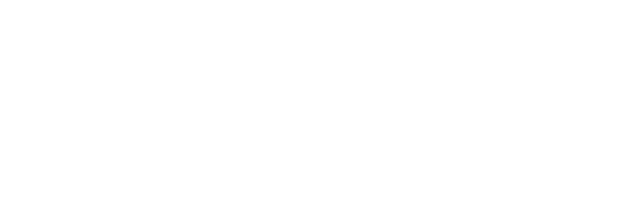
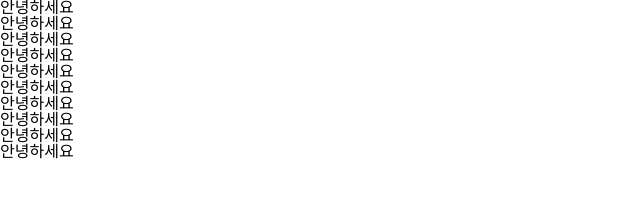
Before and after one commit to leetaeyu/signokOFC2, a plain HTML site: page index.html in a window 1280 px wide. Shown: the whole page, without its empty margins (0-640 px from the left). Drawn offline with Linux system fonts and the light colour scheme; files that its build step writes are made by us from their sources; files whose address does not match are found by name.

Commit message:
초기화

```diff
--- a/index.html
+++ b/index.html
@@ -4,13 +4,22 @@
     <meta charset="UTF-8">
     <meta http-equiv="X-UA-Compatible" content="IE=edge">
     <meta name="viewport" content="width=device-width, initial-scale=1.0">
-    <link rel="stylesheet" href="css/style.css">
+    <link rel="stylesheet" href="./statics/css/app.css">
     <script src="js/jquery-1.12.4.min.js"></script>
     <script src="js/common.js"></script>
     <script src="js/main.js"></script>
     <title>싸인오케이 | 프리미엄 전자계약</title>
 </head>
 <body>
-
+    <div>안녕하세요</div>
+    <div>안녕하세요</div>
+    <div>안녕하세요</div>
+    <div>안녕하세요</div>
+    <div>안녕하세요</div>
+    <div>안녕하세요</div>
+    <div>안녕하세요</div>
+    <div>안녕하세요</div>
+    <div>안녕하세요</div>
+    <div>안녕하세요</div>
 </body>
 </html>
--- a/statics/css/app.css
+++ b/statics/css/app.css
@@ -0,0 +1,8 @@
+@charset "UTF-8";
+
+@import url(./reset.css);
+@import url(./fonts.css);
+@import url(./base.css);
+@import url(./common.css);
+@import url(./style.css);
+@import url(./main.css);
--- /dev/null
+++ b/statics/css/base.css
@@ -0,0 +1,13 @@
+* {
+    margin: 0;
+    padding: 0;
+    box-sizing: border-box;
+    font-family: "Pretendard";
+}
+html, body {
+    font-family: "Pretendard";
+    min-height: 100%;
+}
+body {
+
+}
--- a/statics/css/common.css
+++ b/statics/css/common.css
@@ -0,0 +1,30 @@
+/* text-style */
+.is-thin {
+    font-weight: 100;
+}
+.is-extraLight {
+    font-weight: 200;
+}
+.is-light {
+    font-weight: 300;
+}
+.is-regular {
+    font-weight: 400;
+}
+.is-medium {
+    font-weight: 500;
+}
+.is-semibold {
+    font-weight: 600;
+}
+.is-bold {
+    font-weight: 700;
+}
+.is-extraBold {
+    font-weight: 800;
+}
+.is-black {
+    font-weight: 900;
+}
+
+/* align */
--- /dev/null
+++ b/statics/css/fonts.css
@@ -0,0 +1,54 @@
+/* @font-face {
+    font-family: "Pretendard";
+    font-style: thin;
+    font-weight: 100;
+    src: url("./fonts/Pretendard-thin.ttf") format("ttf");
+}
+@font-face {
+    font-family: "Pretendard";
+    font-style: extralight;
+    font-weight: 200;
+    src: url("./fonts/Pretendard-ExtraLight.ttf") format("ttf");
+}
+@font-face {
+    font-family: "Pretendard";
+    font-style: light;
+    font-weight: 300;
+    src: url("./fonts/Pretendard-Light.ttf") format("ttf");
+} */
+@font-face {
+    font-family: "Pretendard";
+    font-style: regular;
+    font-weight: 400;
+    src: url("./fonts/Pretendard-Regular.ttf") format("ttf");
+}
+@font-face {
+    font-family: "Pretendard";
+    font-style: medium;
+    font-weight: 500;
+    src: url("./fonts/Pretendard-Medium.ttf") format("ttf");
+}
+@font-face {
+    font-family: "Pretendard";
+    font-style: semibold;
+    font-weight: 600;
+    src: url("./fonts/Pretendard-SemiBold.ttf") format("ttf");
+}
+@font-face {
+    font-family: "Pretendard";
+    font-style: bold;
+    font-weight: 700;
+    src: url("./fonts/Pretendard-bold.ttf") format("ttf");
+}
+@font-face {
+    font-family: "Pretendard";
+    font-style: extrabold;
+    font-weight: 800;
+    src: url("./fonts/Pretendard-ExtraBold.ttf") format("ttf");
+}
+@font-face {
+    font-family: "Pretendard";
+    font-style: black;
+    font-weight: 900;
+    src: url("./fonts/Pretendard-Black.ttf") format("ttf");
+}
--- /dev/null
+++ b/statics/css/reset.css
@@ -0,0 +1,48 @@
+/* http://meyerweb.com/eric/tools/css/reset/
+   v2.0 | 20110126
+   License: none (public domain)
+*/
+
+html, body, div, span, applet, object, iframe,
+h1, h2, h3, h4, h5, h6, p, blockquote, pre,
+a, abbr, acronym, address, big, cite, code,
+del, dfn, em, img, ins, kbd, q, s, samp,
+small, strike, strong, sub, sup, tt, var,
+b, u, i, center,
+dl, dt, dd, ol, ul, li,
+fieldset, form, label, legend,
+table, caption, tbody, tfoot, thead, tr, th, td,
+article, aside, canvas, details, embed,
+figure, figcaption, footer, header, hgroup,
+menu, nav, output, ruby, section, summary,
+time, mark, audio, video {
+	margin: 0;
+	padding: 0;
+	border: 0;
+	font-size: 100%;
+	font: inherit;
+	vertical-align: baseline;
+}
+/* HTML5 display-role reset for older browsers */
+article, aside, details, figcaption, figure,
+footer, header, hgroup, menu, nav, section {
+	display: block;
+}
+body {
+	line-height: 1;
+}
+ol, ul {
+	list-style: none;
+}
+blockquote, q {
+	quotes: none;
+}
+blockquote:before, blockquote:after,
+q:before, q:after {
+	content: '';
+	content: none;
+}
+table {
+	border-collapse: collapse;
+	border-spacing: 0;
+}
```
Also changed, not shown: 9 other files.
